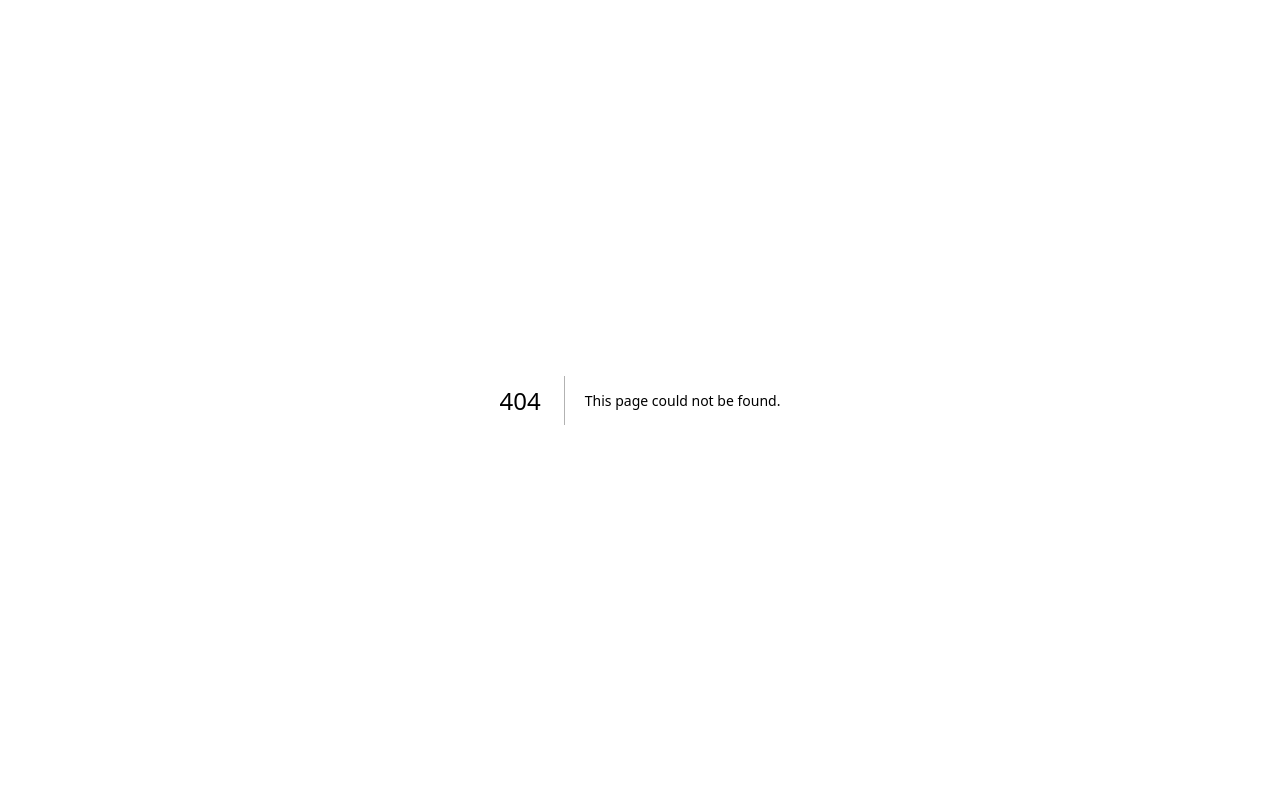
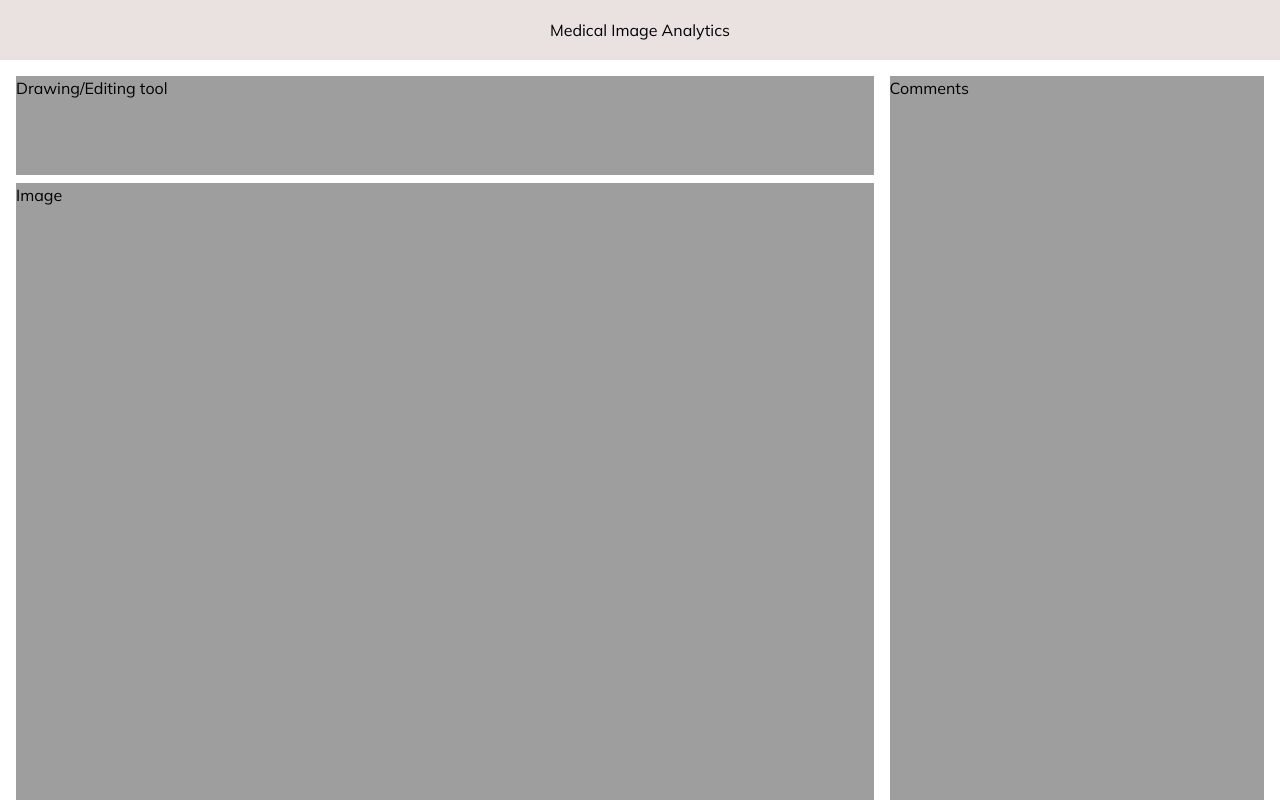
Before and after one commit to fahad-git/cardiacsegnet-frontend, a Next.js app in the folder frontend/: page /imageDetails in a window 1280 px wide. Before the commit this address had no page. Shown: the top 800 px of the page. Built offline with nearby package versions, Linux system fonts and the light colour scheme.

Commit message:
MIA-23: Made the image details page

```diff
--- /dev/null
+++ b/frontend/src/app/imageDetails/page.tsx
@@ -0,0 +1,41 @@
+"use client";
+
+import React from "react";
+import { Box, Input } from "@mui/material";
+import Button from "@mui/material/Button";
+import Navbar from "@/components/Navbar";
+
+function page() {
+  return (
+    <div>
+      <Navbar />
+      <div  style={{  }}>
+        <Box
+          sx={{
+            display: "flex",
+            flexDirection: "row",
+            justifyContent: "space-between",
+            m: 2,
+            height: 1000,
+          }}
+        >
+          <Box
+            sx={{
+              display: "flex",
+              flexDirection: "column",
+              alignContent: "stretch",
+              width: "70%",
+              pr: 2,
+            }}
+          >
+            <Box sx={{ bgcolor: "text.disabled", height: "10%", mb: 1 }}>Drawing/Editing tool</Box>
+            <Box sx={{ bgcolor: "text.disabled", height: "90%" }}>Image</Box>
+          </Box>
+          <Box sx={{ bgcolor: "text.disabled", width: "30%" }}>Comments</Box>
+        </Box>
+      </div>
+    </div>
+  );
+}
+
+export default page;
```
